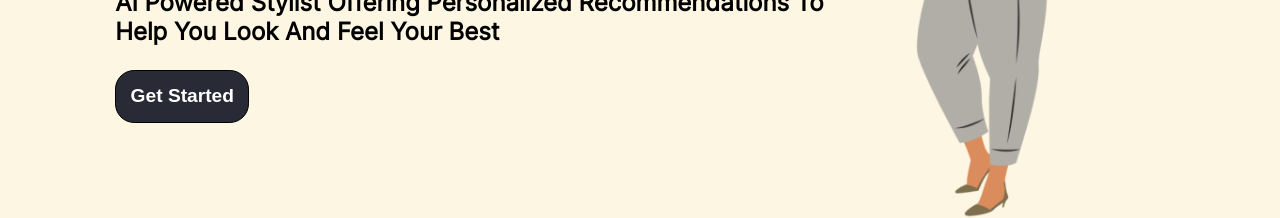
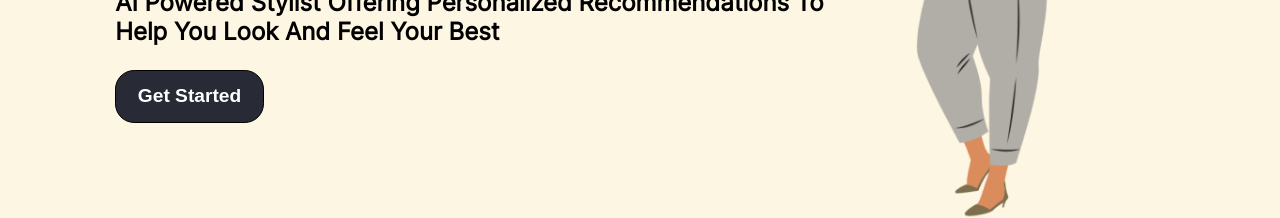
Before and after one commit to felixliang50779/Couture-Lab, a React (Create React App) app in the folder couture-lab-ui/: page /Home in a window 1280 px wide. Shown: the part 380-598 px from the top of the page. Built offline with nearby package versions, Linux system fonts and the light colour scheme.

Commit message:
Made button bigger

```diff
--- a/couture-lab-ui/src/Components/button.module.css
+++ b/couture-lab-ui/src/Components/button.module.css
@@ -1,7 +1,7 @@
 .button {
     background-color: #282a36;
     color: white;
-    padding: 2%;
+    padding: 2% 3%;
     font-size: 1.2em;
     border-radius: 1em;
     border-color: black;
```
